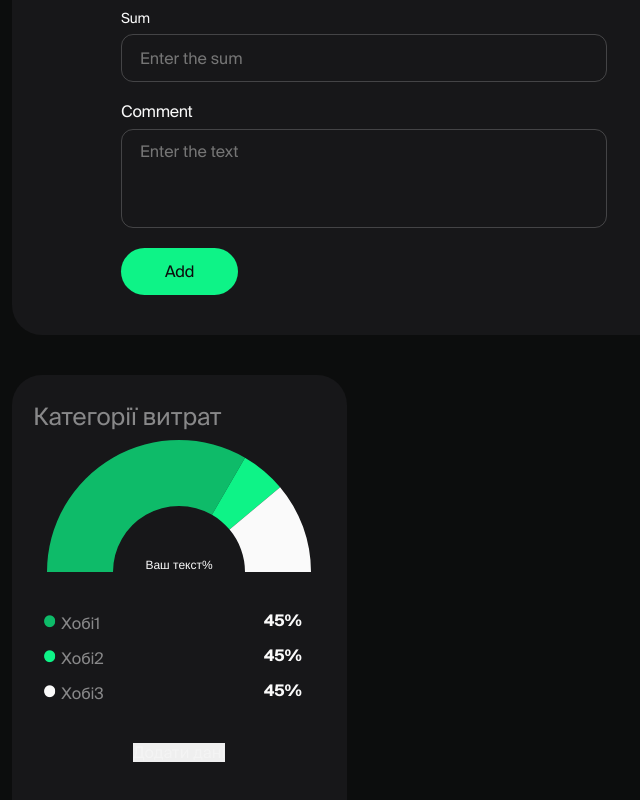
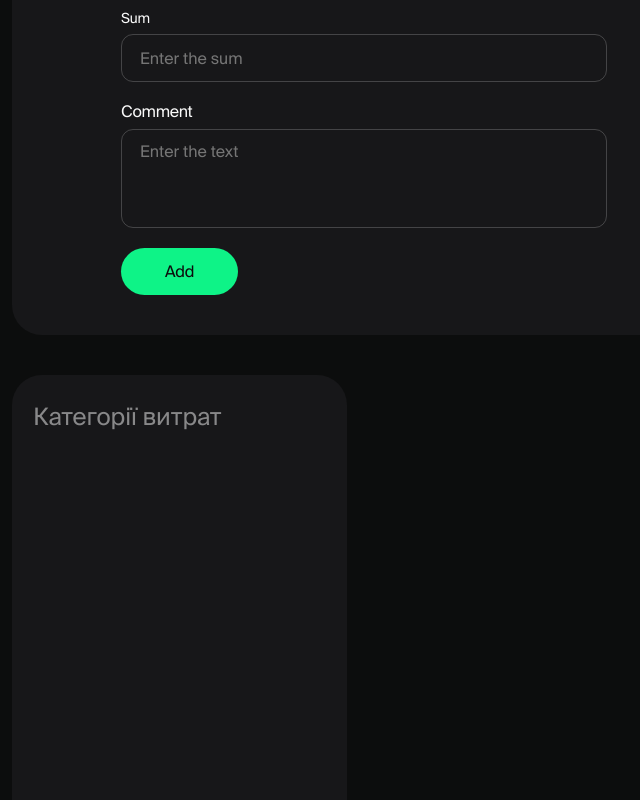
Before and after one commit to Tane4ka170/project_blackout, a React (Create React App) app: page /project_blackout/transactions/1 in a window 1280 px wide. Shown: the part 646-1446 px from the top of the page, without its empty margins (276-916 px from the left). Built offline with nearby package versions, Linux system fonts and the light colour scheme.

Commit message:
Update Doughnut.jsx

```diff
--- a/src/components/doughnut/Doughnut.jsx
+++ b/src/components/doughnut/Doughnut.jsx
@@ -1,4 +1,6 @@
-import React, { useRef, useState } from 'react';
+import React, { useEffect, useRef, useState } from 'react';
+import { useSelector } from 'react-redux';
+
 import { Doughnut } from 'react-chartjs-2';
 import { Chart as ChartJS, ArcElement, Tooltip, Legend } from 'chart.js';
 
@@ -10,11 +12,59 @@ import {
   MainWrapper,
   Wrapper,
 } from './Doughnut.styled';
+import { selectTransaction } from 'redux/transactions/selectors';
 
 ChartJS.register(ArcElement, Tooltip, Legend);
 
-const colors = ['#0EBB69', '#0EF387', '#FAFAFA', 'rgba(250, 250, 250, 0.20)'];
+const DoughnutComponent = () => {
+  const listRef = useRef(null);
+  const queryTransactions = useSelector(selectTransaction);
+  const [allSums, setAllSums] = useState(null);
+  const [items, setItems] = useState(null);
 
+  const colors = [
+    '#007E7E',
+    '#00FF00',
+    '#57FF57',
+    '#008A8A',
+    '#009A9A',
+    '#00C5C5',
+    '#006666',
+    '#00B2B2',
+    '#00DADA',
+    '#005C5C',
+    '#007272',
+    '#00E5E5',
+    '#004040',
+    '#00A5A5',
+    '#00F0F0',
+    '#003434',
+    '#009292',
+    '#00CDCD',
+    '#002E2E',
+    '#00FFFF',
+    '#001919',
+    '#00D5D5',
+    '#006262',
+    '#003D3D',
+    '#00AAAA',
+    '#002323',
+    '#00BFBF',
+    '#00ECEC',
+    '#004747',
+    '#00F5F5',
+    '#000A0A',
+    '#00CACA',
+    '#005353',
+    '#00F2F2',
+    '#008080',
+    '#001E1E',
+    '#00F7F7',
+    '#000505',
+    '#00A9A9',
+    '#009090',
+    '#000000',
+  ];
   const chartOptions = {
     hoverOffset: [30],
     rotation: [-90],
@@ -24,73 +74,22 @@ const chartOptions = {
     height: [140],
   };
 
-const DoughnutComponent = () => {
-  const listRef = useRef(null);
-  const [selectedItem, setSelectedItem] = useState(null);
-
-  const textCenter = {
-    id: 'textCenter',
-    beforeDatasetDraw(chart,
-      args,
-      pluginOptions
-    ) {
-      const {
-        ctx,
-        // data
-      } = chart;
-      const xCenter = chart.getDatasetMeta(0).data[0].x;
-      const yCenter = chart.getDatasetMeta(0).data[0].y;
-
-      ctx.save();
-      ctx.font = '54px';
-      ctx.textAlign = 'center';
-      ctx.fillStyle = '#FAFAFA';
-      ctx.textBaseline = 'bottom';
-
-      const displayText = selectedItem
-        ? `${selectedItem.number}%`
-        : 'Ваш текст';
-      ctx.fillText(`${displayText}%`, xCenter, yCenter);
-    },
-  };
-
   const [chartData, setChartData] = useState({
     labels: [],
     datasets: [
       {
-        label: 'Мій перший набір даних',
-        data: [300, 50, 100],
+        label: '',
+        data: [0],
         backgroundColor: colors,
-        borderWidth: 0,
+        borderWidth: 1,
       },
     ],
   });
-
-  const [items, setItems] = useState([
-    {
-      name: 'Хобі1',
-      number: 45,
-      id: 0,
-    },
-    {
-      name: 'Хобі2',
-      number: 45,
-      id: 1,
-    },
-    {
-      name: 'Хобі3',
-      number: 45,
-      id: 2,
-    },
-  ]);
 
   const handleChartHover = elements => {
     if (elements.length > 0) {
       const clickedElement = elements[0];
       const index = clickedElement.index;
-
-      // Оновлюємо вибраний елемент
-      setSelectedItem(items[index]);
 
       if (listRef.current) {
         const listItem = listRef.current.querySelector(`[data-id="${index}"]`);
@@ -106,35 +105,77 @@ const DoughnutComponent = () => {
     }
   };
 
-  const addDataPoint = () => {
-    const newDataPoint = {
-      name: `Хобі ${items.length + 1}`,
-      number: Math.floor(Math.random() * 50) + 1, // Генеруємо випадкове значення в межах 1-50
-      id: items.length,
-    };
+  useEffect(() => {
+    if (queryTransactions) {
+      const categorySums = {};
 
-    const newColor = `rgba(${Math.floor(Math.random() * 256)}, ${Math.floor(
-      Math.random() * 256
-    )}, ${Math.floor(Math.random() * 256)}, 0.8)`;
+      // Розрахунок сум для кожної унікальної категорії
+      queryTransactions.forEach(item => {
+        const categoryName = item.category?.categoryName;
 
-    // Оновлюємо стан графіка
+        if (categoryName) {
+          if (categorySums[categoryName]) {
+            categorySums[categoryName] += item.sum;
+          } else {
+            categorySums[categoryName] = item.sum;
+          }
+        }
+      });
+
+      // Загальна сума всіх транзакцій
+      const totalSum = queryTransactions.reduce(
+        (acc, item) => acc + item.sum,
+        0
+      );
+
+      // Створення масиву об'єктів для відображення в графіку та списку
+      const items = Object.keys(categorySums).map(categoryName => ({
+        category: { categoryName },
+        sum: categorySums[categoryName],
+        percentage: ((categorySums[categoryName] / totalSum) * 100).toFixed(2),
+      }));
+
+      setItems(items);
+    }
+  }, [queryTransactions]);
+
+  useEffect(() => {
+    if (items) {
+      const sumByCategory = items.reduce((acc, transaction) => {
+        const categoryName = transaction.category?.categoryName;
+        if (categoryName) {
+          acc[categoryName] = (acc[categoryName] || 0) + transaction.sum;
+        }
+        return acc;
+      }, {});
+
+      const sortedItems = [...items].sort((a, b) =>
+        a.category.categoryName > b.category.categoryName ? 1 : -1
+      );
+
+      const newData = Object.values(sumByCategory);
+
       setChartData(prevData => ({
         labels: [],
         datasets: [
           {
-          data: [...(prevData.datasets[0]?.data || []), newDataPoint.number],
+            data: newData,
             backgroundColor: [
               ...(prevData.datasets[0]?.backgroundColor || []),
-            newColor,
+              colors,
             ],
             borderWidth: 0,
           },
         ],
       }));
 
-    // Оновлюємо стан списку
-    setItems(prevItems => [...prevItems, newDataPoint]);
-  };
+      const totalSum = sortedItems.reduce(
+        (acc, transaction) => acc + transaction.sum,
+        0
+      );
+      setAllSums(totalSum);
+    }
+  }, [items]);
 
   return (
     <Wrapper>
@@ -147,26 +188,22 @@ const DoughnutComponent = () => {
               ...chartOptions,
               onHover: (_, elements) => handleChartHover(elements),
             }}
-            plugins={[textCenter]}
           />
         </DoughnutWrapper>
         <ListWrapper ref={listRef}>
           <ListStyled>
-            {items?.map((item, index) => (
+            {items?.map((transaction, index) => (
               <ItemStyled
                 data-id={index}
-                key={item.id}
+                key={index}
                 color={chartData.datasets[0]?.backgroundColor[index]}
               >
-                <p>{item.name}</p>
-                <p>{item.number}%</p>
+                <p>{transaction.category?.categoryName}</p>
+                <p>{`${((transaction.sum / allSums) * 100).toFixed(2)}%`}</p>
               </ItemStyled>
             ))}
           </ListStyled>
         </ListWrapper>
-        <button data-id={items.length} onClick={addDataPoint}>
-          Додати дані
-        </button>
       </MainWrapper>
     </Wrapper>
   );
```
Lines whose indentation alone changed are shown as unchanged.
